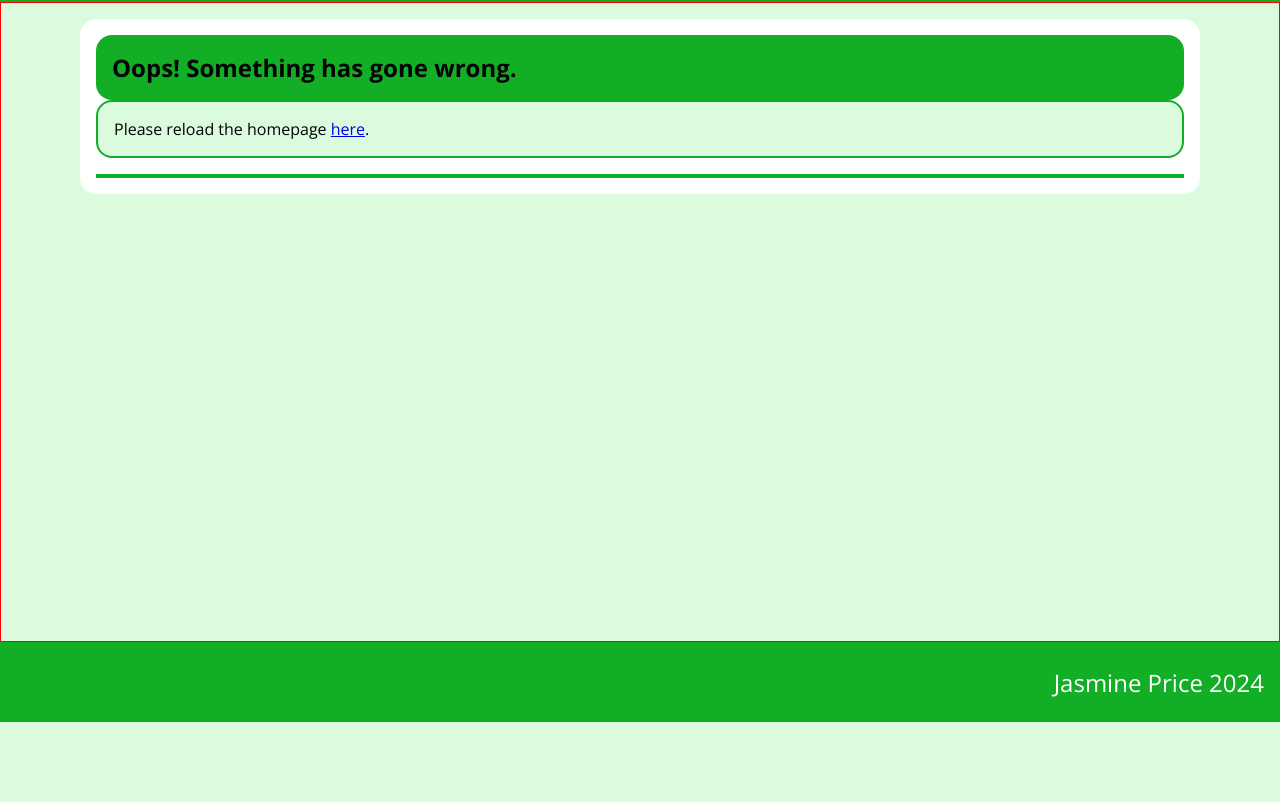
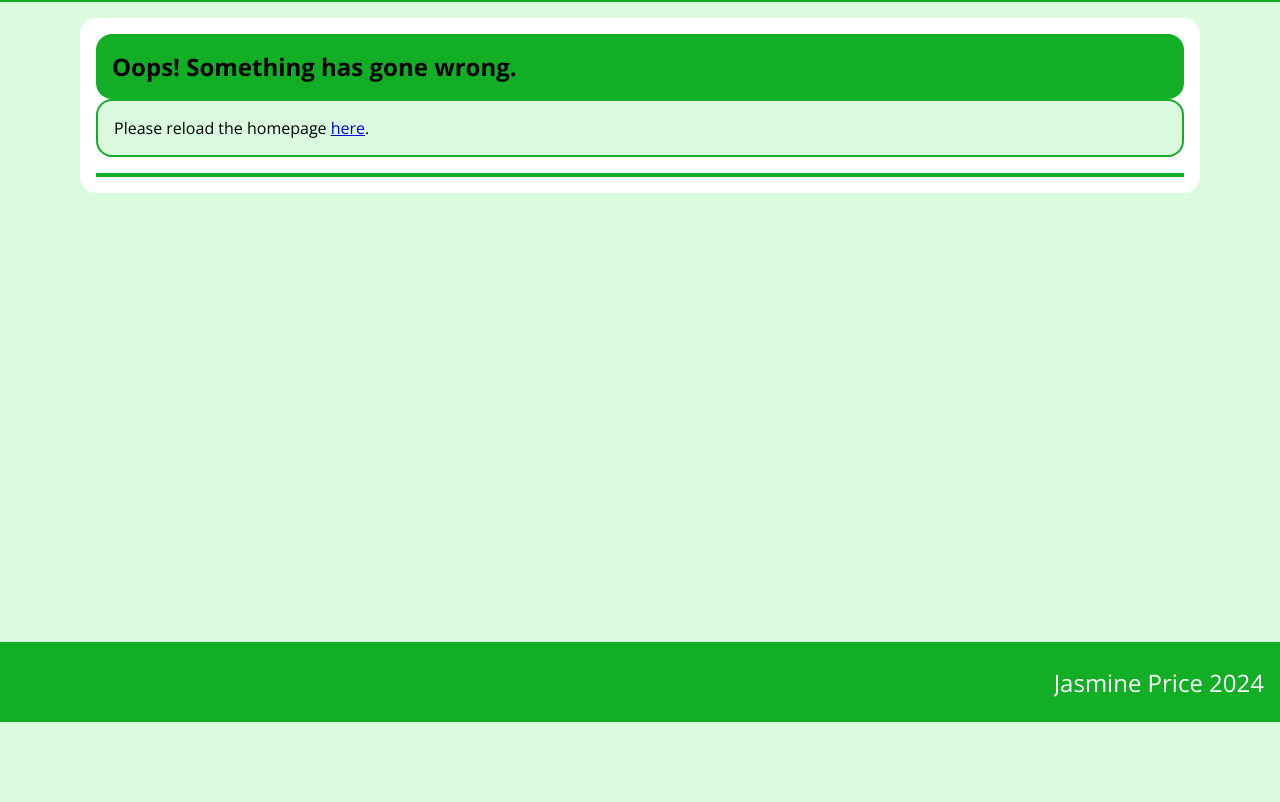
Before and after one commit to jevpr/Project-2, a plain HTML site: page step-two.html in a window 1280 px wide. Shown: the part 78-880 px from the top of the page. After the commit the page ends 800 px from the top, so only its background shows below. Drawn offline with nearby package versions, Linux system fonts and the light colour scheme.

Commit message:
final commit of today

```diff
--- a/assets/css/stylesheet.css
+++ b/assets/css/stylesheet.css
@@ -14,6 +14,7 @@
   padding: 0;
   box-sizing: border-box;
   font-family: "open Sans", sans-serif;
+  overflow: hidden;
 }
 
 html {
@@ -55,12 +56,11 @@ body {
 
 /*Main Body - landing and about*/
 main {
-  border: solid red 1px;
   margin: 5rem 0 0 0;
   display: flex;
   flex-direction: column;
   height: calc(100vh - 10rem);
-  overflow: auto;
+
 }
 
 div.mainDiv {
@@ -214,6 +214,7 @@ div.quizBuilder {
   margin-top: 1rem;
   padding: 1rem 1rem 0 1rem;
   border-radius: 1rem;
+  overflow: auto;
 }
 
 h1 {
```
